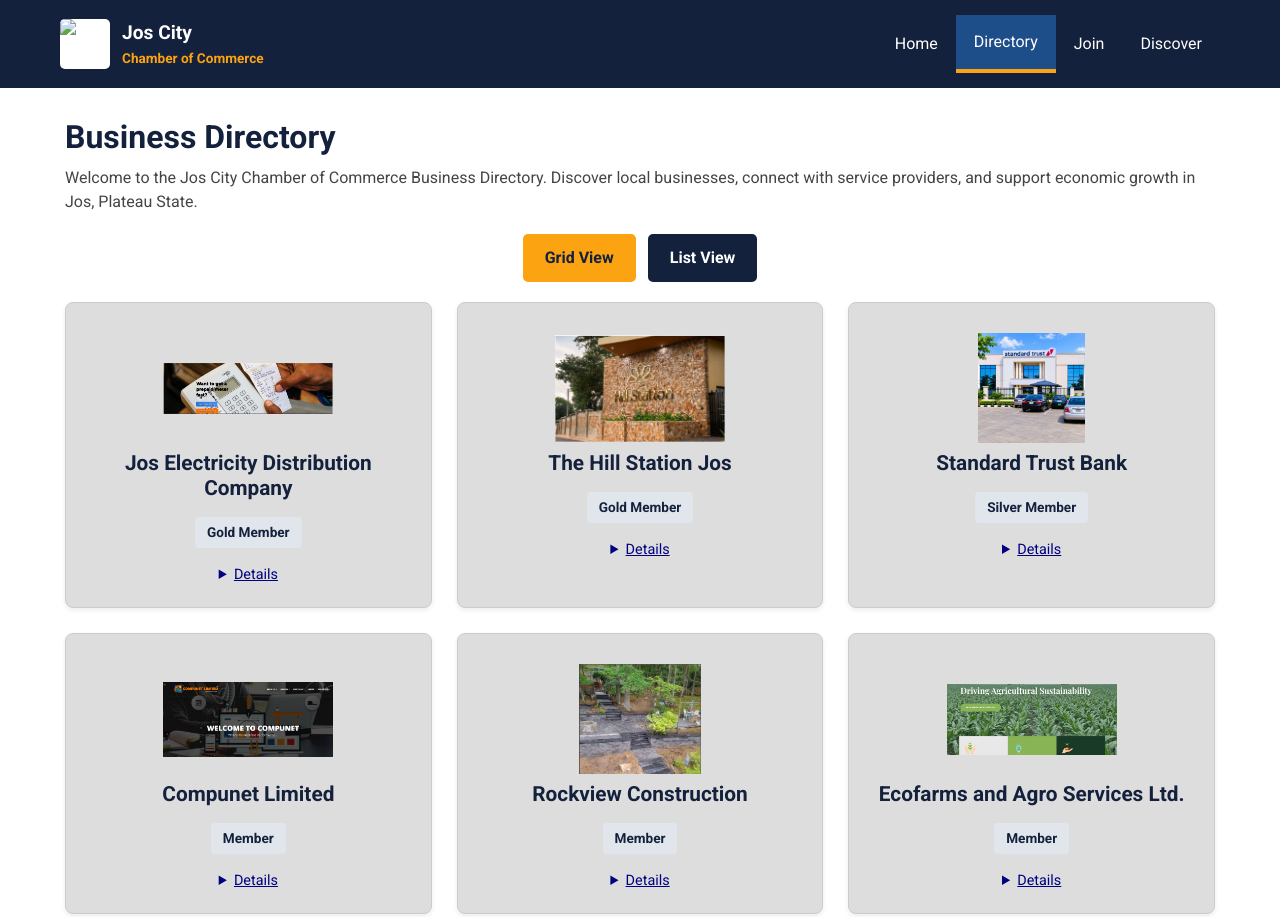
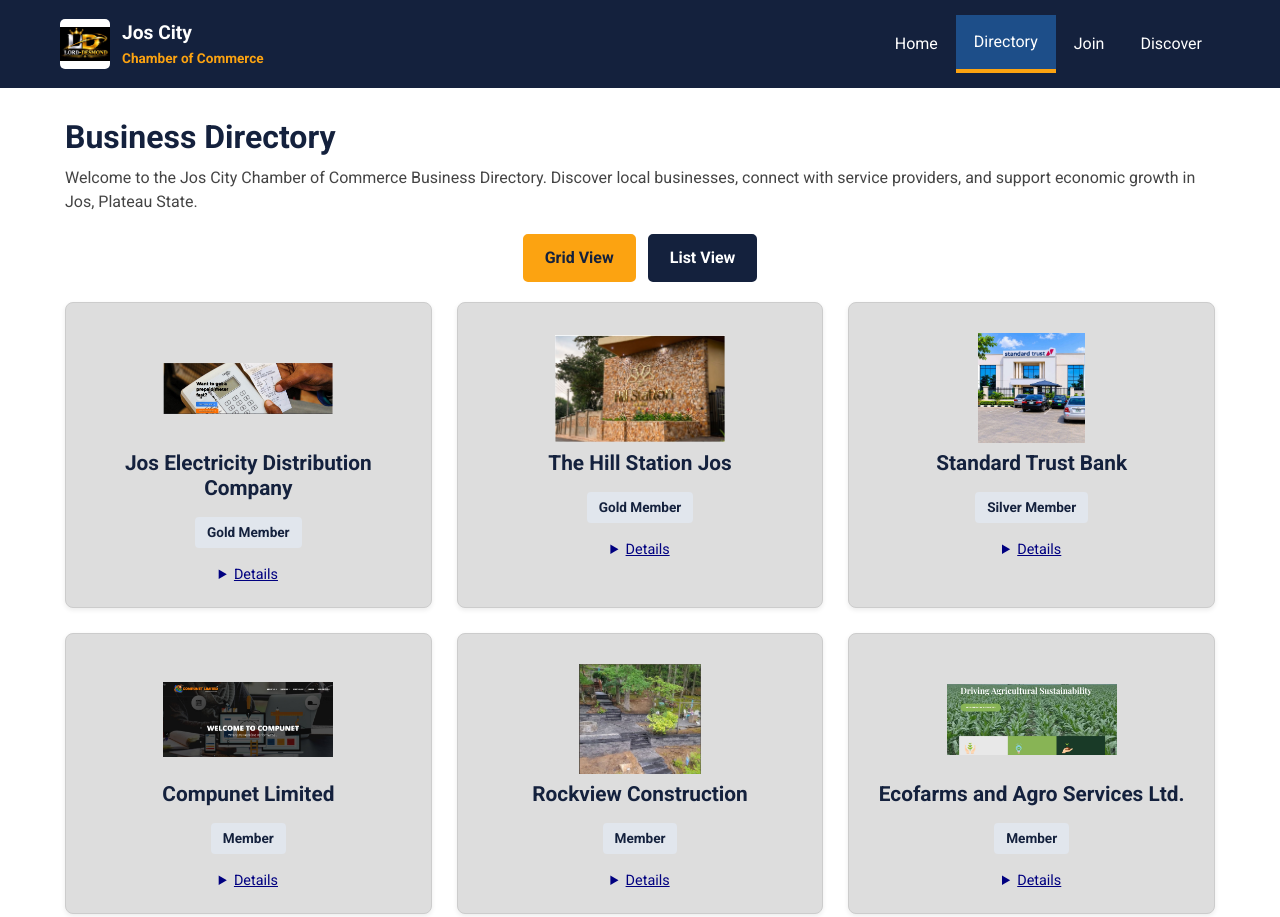
Before and after one commit to lorddesmond123/wdd231, a plain HTML site: page chamber/directory.html in a window 1280 px wide. Shown: the top 917 px of the page. Drawn offline with Linux system fonts and the light colour scheme.

Commit message:
week2 correction done

```diff
--- a/chamber/directory.html
+++ b/chamber/directory.html
@@ -12,14 +12,13 @@
     <!-- Facebook Open Graph Meta Information -->
     <meta property="og:title" content="Jos City Chamber of Commerce | Business Directory">
     <meta property="og:description" content="Discover and connect with businesses in Jos, Plateau State, Nigeria. Support local businesses and grow our community.">
-    <meta property="og:image" content="https://lorddesmond123.github.io/wdd231/chamber/images/logo.png">
-    <meta property="og:url" content="https://lorddesmond123.github.io/wdd231/chamber/directory.html">
-    <meta property="og:type" content="website">
+    <meta property="og:image" content="https://github.io">
+<meta property="og:url" content="https://YOUR-GITHUB-USERNAME.github.io/wdd231/chamber/directory.html">
 
     <title>Jos City Chamber of Commerce | Directory</title>
 
     <!-- Favicon -->
-    <link rel="icon" href="images/logo.png" type="image/png">
+    <link rel="icon" href="images/logo.webp" type="image/webp">
 
     <!-- Google Fonts -->
     <link rel="preconnect" href="https://fonts.googleapis.com">
@@ -42,11 +41,10 @@
         <div class="header-content">
 
             <div class="site-brand">
-                <img src="images/logo.png"
-                     alt="Jos City Chamber of Commerce logo"
-                     width="60"
-                     height="60">
-
+                <img src="images/logo.webp"
+     alt="Jos City Chamber of Commerce logo"
+     width="60"
+     height="60">
                 <div>
                     <span class="brand-name">Jos City</span>
                     <span class="brand-subtitle">Chamber of Commerce</span>
```
Also changed, not shown: chamber/images/images/logo.webp.png (added), chamber/images/logo.webp (renamed from chamber/images/images/logo.png), images/logo.webp (renamed from images/logo.svg.jpg).
